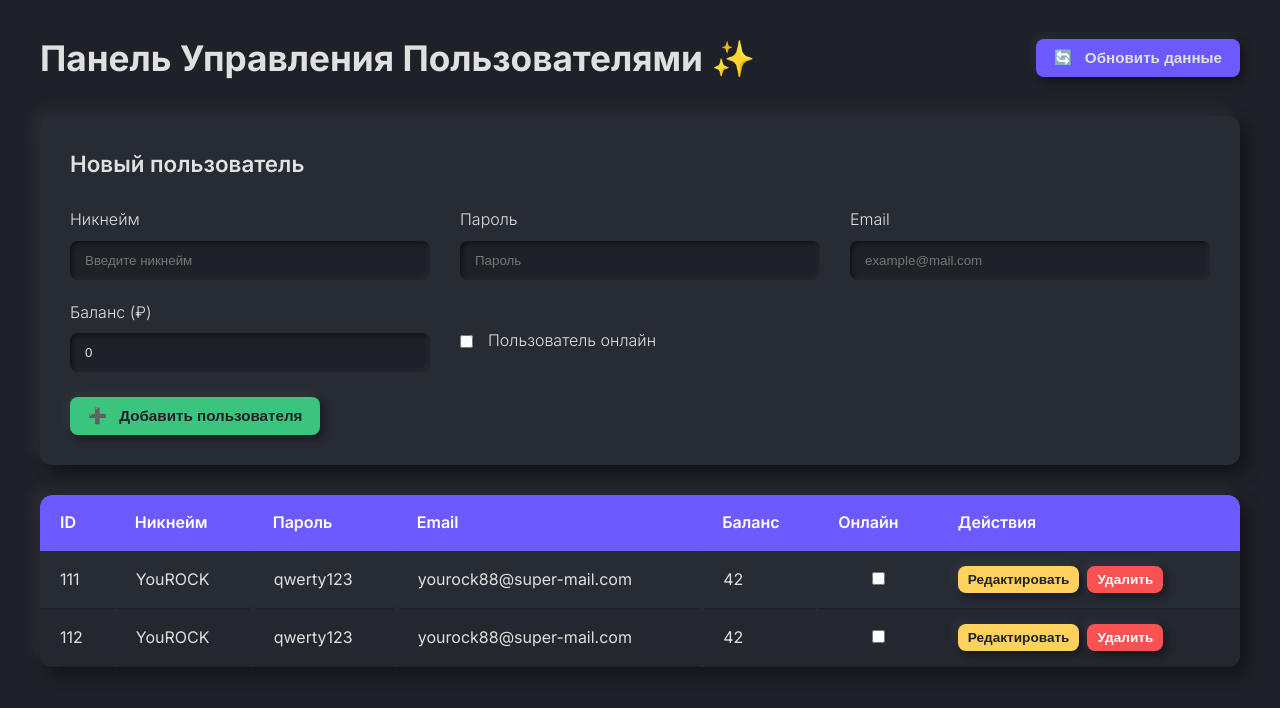
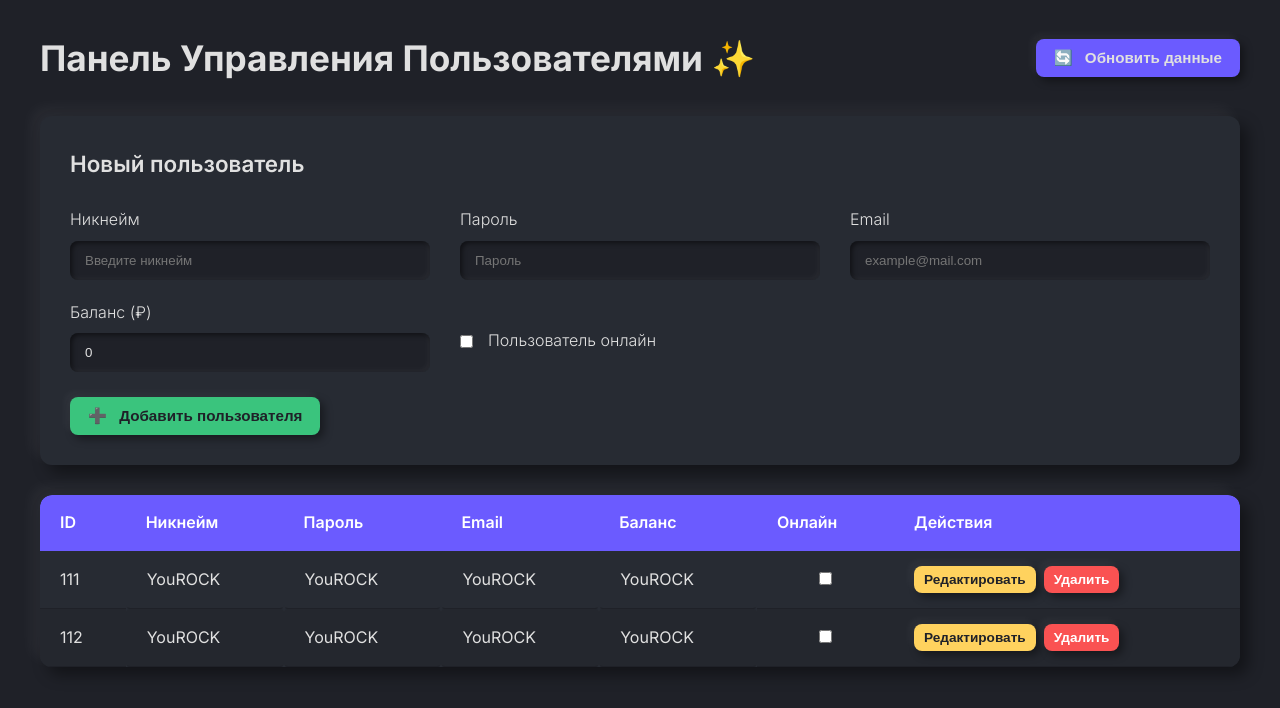
Before and after one commit to yourock1988/app-things, a Vue app in the folder apps/frontend/: page / in a window 1280 px wide. Shown: the top 708 px of the page. Built offline with nearby package versions, Linux system fonts and the light colour scheme.

Commit message:
Extracted: components from UsersWidget

```diff
--- /dev/null
+++ b/apps/frontend/src/components/EditableCellButtons.vue
@@ -0,0 +1,16 @@
+<script>
+export default {
+  props: ['user'],
+}
+</script>
+
+<template>
+  <td data-label="actions" class="actions-cell">
+    <button @click="handleEdit(user)" class="action-btn edit-btn">
+      Редактировать
+    </button>
+    <button @click="handleDelete(user)" class="action-btn delete-btn">
+      Удалить
+    </button>
+  </td>
+</template>
--- /dev/null
+++ b/apps/frontend/src/components/EditableCellCheckbox.vue
@@ -0,0 +1,15 @@
+<script>
+export default {
+  props: ['user'],
+}
+</script>
+
+<template>
+  <td data-label="isOnline" class="online-checkbox-cell">
+    <input
+      type="checkbox"
+      class="online-status-checkbox"
+      v-model="user.isOnline"
+    />
+  </td>
+</template>
--- /dev/null
+++ b/apps/frontend/src/components/EditableCellText.vue
@@ -0,0 +1,15 @@
+<script>
+export default {
+  props: ['user'],
+}
+</script>
+
+<template>
+  <td
+    @input="user.nickname = $event.target.textContent"
+    data-label="nickname"
+    contenteditable="true"
+  >
+    {{ user.nickname }}
+  </td>
+</template>
--- /dev/null
+++ b/apps/frontend/src/components/users-widget/UsersItem.vue
@@ -0,0 +1,26 @@
+<script>
+import EditableCellButtons from '../EditableCellButtons.vue'
+import EditableCellCheckbox from '../EditableCellCheckbox.vue'
+import EditableCellText from '../EditableCellText.vue'
+
+export default {
+  components: { EditableCellText, EditableCellCheckbox, EditableCellButtons },
+
+  props: ['user'],
+}
+</script>
+
+<template>
+  <tr>
+    <td data-label="id">{{ user.id }}</td>
+
+    <EditableCellText caption="nickname" :user />
+    <EditableCellText caption="password" :user />
+    <EditableCellText caption="email" :user />
+    <EditableCellText caption="money" :user />
+
+    <EditableCellCheckbox caption="isOnline" :user />
+
+    <EditableCellButtons />
+  </tr>
+</template>
--- /dev/null
+++ b/apps/frontend/src/components/users-widget/UsersList.vue
@@ -0,0 +1,15 @@
+<script>
+import UsersItem from './UsersItem.vue'
+
+export default {
+  components: { UsersItem },
+
+  props: ['users'],
+}
+</script>
+
+<template>
+  <tbody id="elTBodyUsers">
+    <UsersItem v-for="user of users" :key="user.id" :data-id="user.id" :user />
+  </tbody>
+</template>
--- /dev/null
+++ b/apps/frontend/src/components/users-widget/UsersSubmitter.vue
@@ -0,0 +1,54 @@
+<script>
+export default {}
+</script>
+
+<template>
+  <div class="card user-add-form-container">
+    <h2>Новый пользователь</h2>
+    <form @submit="handleAdd" id="elFormAddUser">
+      <div class="form-grid">
+        <div class="form-group">
+          <label for="new-nickname">Никнейм</label>
+          <input
+            type="text"
+            id="new-nickname"
+            name="nickname"
+            placeholder="Введите никнейм"
+            required
+          />
+        </div>
+        <div class="form-group">
+          <label for="new-password">Пароль</label>
+          <input
+            type="password"
+            id="new-password"
+            name="password"
+            placeholder="Пароль"
+            required
+          />
+        </div>
+        <div class="form-group">
+          <label for="new-email">Email</label>
+          <input
+            type="email"
+            id="new-email"
+            name="email"
+            placeholder="example@mail.com"
+            required
+          />
+        </div>
+        <div class="form-group">
+          <label for="new-money">Баланс (₽)</label>
+          <input type="number" id="new-money" name="money" value="0" min="0" />
+        </div>
+        <div class="form-group checkbox-group">
+          <input type="checkbox" id="new-is-online" name="isOnline" />
+          <label for="new-is-online">Пользователь онлайн</label>
+        </div>
+      </div>
+      <button type="submit" class="control-btn primary">
+        <span class="icon">➕</span> Добавить пользователя
+      </button>
+    </form>
+  </div>
+</template>
--- /dev/null
+++ b/apps/frontend/src/components/users-widget/UsersUpdater.vue
@@ -0,0 +1,18 @@
+<script>
+export default {}
+</script>
+
+<template>
+  <header class="main-header">
+    <h1>Панель Управления Пользователями ✨</h1>
+    <div class="table-controls">
+      <button
+        @click="handleRefresh"
+        id="elButtonRefreshAll"
+        class="control-btn refresh"
+      >
+        <span class="icon">🔄</span> Обновить данные
+      </button>
+    </div>
+  </header>
+</template>
--- a/apps/frontend/src/components/users-widget/UsersWidget.vue
+++ b/apps/frontend/src/components/users-widget/UsersWidget.vue
@@ -1,5 +1,11 @@
 <script>
+import UsersList from './UsersList.vue'
+import UsersSubmitter from './UsersSubmitter.vue'
+import UsersUpdater from './UsersUpdater.vue'
+
 export default {
+  components: { UsersSubmitter, UsersList, UsersUpdater },
+
   data() {
     return {
       createdUser: {
@@ -54,73 +60,9 @@ export default {
 
 <template>
   <div id="w">
-    <header class="main-header">
-      <h1>Панель Управления Пользователями ✨</h1>
-      <div class="table-controls">
-        <button
-          @click="handleRefresh"
-          id="elButtonRefreshAll"
-          class="control-btn refresh"
-        >
-          <span class="icon">🔄</span> Обновить данные
-        </button>
-      </div>
-    </header>
+    <UsersUpdater />
 
-    <div class="card user-add-form-container">
-      <h2>Новый пользователь</h2>
-      <form @submit="handleAdd" id="elFormAddUser">
-        <div class="form-grid">
-          <div class="form-group">
-            <label for="new-nickname">Никнейм</label>
-            <input
-              type="text"
-              id="new-nickname"
-              name="nickname"
-              placeholder="Введите никнейм"
-              required
-            />
-          </div>
-          <div class="form-group">
-            <label for="new-password">Пароль</label>
-            <input
-              type="password"
-              id="new-password"
-              name="password"
-              placeholder="Пароль"
-              required
-            />
-          </div>
-          <div class="form-group">
-            <label for="new-email">Email</label>
-            <input
-              type="email"
-              id="new-email"
-              name="email"
-              placeholder="example@mail.com"
-              required
-            />
-          </div>
-          <div class="form-group">
-            <label for="new-money">Баланс (₽)</label>
-            <input
-              type="number"
-              id="new-money"
-              name="money"
-              value="0"
-              min="0"
-            />
-          </div>
-          <div class="form-group checkbox-group">
-            <input type="checkbox" id="new-is-online" name="isOnline" />
-            <label for="new-is-online">Пользователь онлайн</label>
-          </div>
-        </div>
-        <button type="submit" class="control-btn primary">
-          <span class="icon">➕</span> Добавить пользователя
-        </button>
-      </form>
-    </div>
+    <UsersSubmitter />
 
     <div class="card table-wrapper">
       <table id="user-table">
@@ -136,54 +78,7 @@ export default {
           </tr>
         </thead>
 
-        <tbody id="elTBodyUsers">
-          <tr v-for="user of users" :key="user.id" :data-id="user.id">
-            <td data-label="id">{{ user.id }}</td>
-            <td
-              @input="user.nickname = $event.target.textContent"
-              data-label="nickname"
-              contenteditable="true"
-            >
-              {{ user.nickname }}
-            </td>
-            <td
-              @input="user.password = $event.target.textContent"
-              data-label="password"
-              contenteditable="true"
-            >
-              {{ user.password }}
-            </td>
-            <td
-              @input="user.email = $event.target.textContent"
-              data-label="email"
-              contenteditable="true"
-            >
-              {{ user.email }}
-            </td>
-            <td
-              @input="user.money = +$event.target.textContent"
-              data-label="money"
-              contenteditable="true"
-            >
-              {{ user.money }}
-            </td>
-            <td data-label="isOnline" class="online-checkbox-cell">
-              <input
-                type="checkbox"
-                class="online-status-checkbox"
-                v-model="user.isOnline"
-              />
-            </td>
-            <td data-label="actions" class="actions-cell">
-              <button @click="handleEdit(user)" class="action-btn edit-btn">
-                Редактировать
-              </button>
-              <button @click="handleDelete(user)" class="action-btn delete-btn">
-                Удалить
-              </button>
-            </td>
-          </tr>
-        </tbody>
+        <UsersList :users />
       </table>
     </div>
   </div>
```
